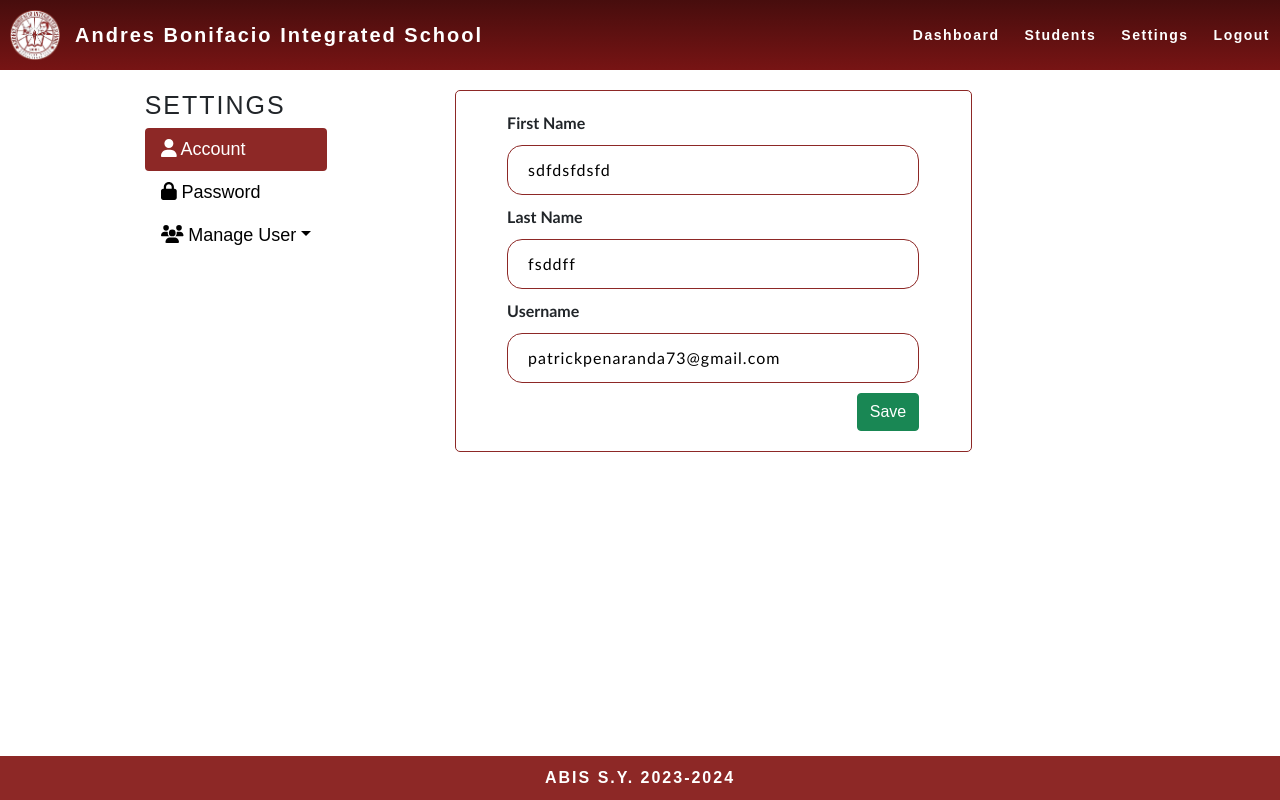
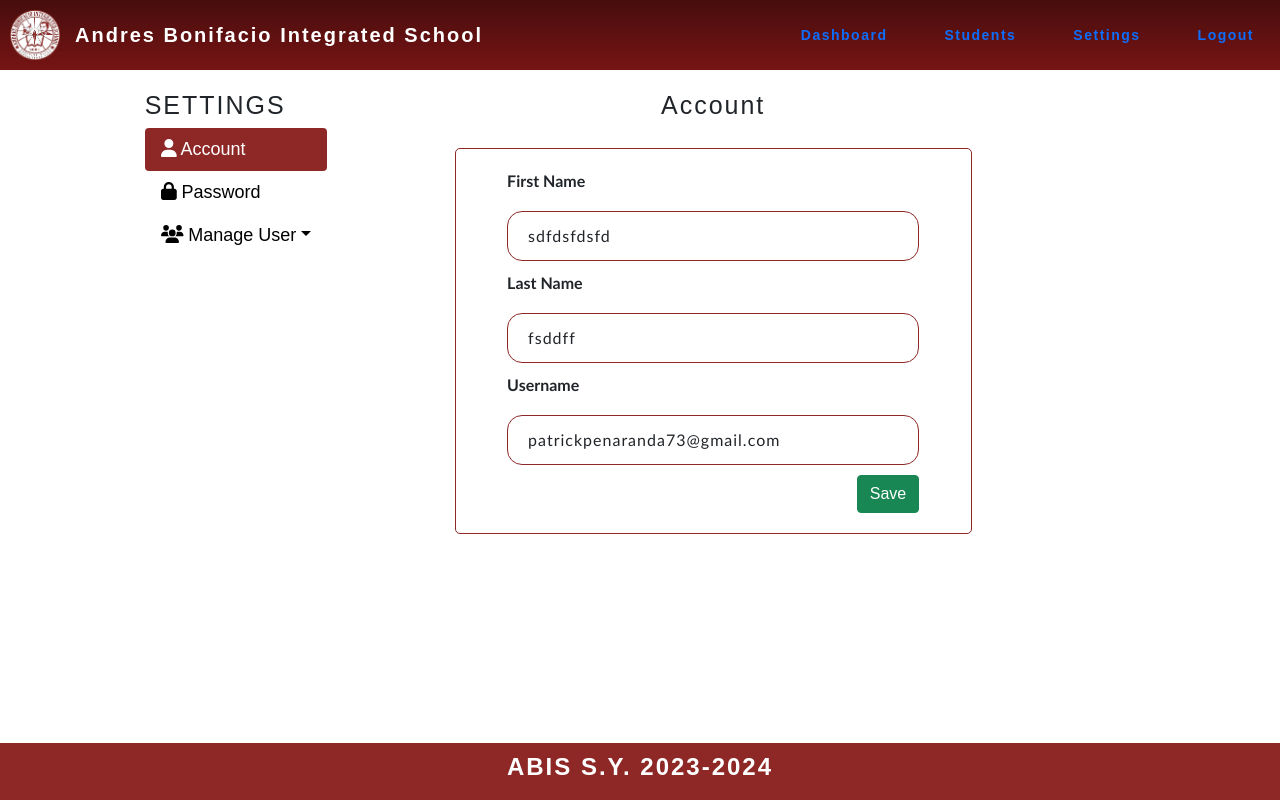
Before and after one commit to kyclmnt/Capstone1, a PHP site: page /settings.php in a window 1280 px wide. Run offline with PHP 8.4, Linux system fonts and the light colour scheme; a user stored in the database is signed in; some libraries are stand-ins or nearby versions.

Commit message:
fixed designs

```diff
--- a/OES/assets/css/footer.css
+++ b/OES/assets/css/footer.css
@@ -9,3 +9,7 @@ footer{
     justify-content: space-between;
     gap: 0.50rem;
 }
+
+.toast {
+    background-color: white !important;
+}
--- a/OES/assets/js/settings.js
+++ b/OES/assets/js/settings.js
@@ -2,6 +2,7 @@ $(document).ready(()=>{
     $("#form-container").on("submit", function(e){
         e.preventDefault();
 
+        showModal("Update Account", "Are you sure to update your account ?", ['no','yes'], "g" ,function(){
             const form = new FormData(document.getElementById("form-container"));
 
             fetch(base_url + "api/update-account.php",{
@@ -11,10 +12,12 @@ $(document).ready(()=>{
             .then(response=>response.json())
             .then(data=>{
                 const result = data.result;
-            alert(result.status);
+                showToast(result.status);
             })
             .catch(err=>{
                 console.log(err);
             })
+        });
+
     })
 })
--- a/OES/assets/js/student.js
+++ b/OES/assets/js/student.js
@@ -194,7 +194,7 @@ function toggle_id_column(element) {
 
 function delete_enrollee() {
 
-    showModal("Delete record", "Are you sure you want to delete the selected record/s ?",["no", "yes"], ()=>{
+    showModal("Delete record", "Are you sure you want to delete the selected record/s ?",["no", "yes"],"r" ,()=>{
         const form = new FormData();
         $("input[name='stud_id[]']").each(function(){
             if(this.checked) form.append(this.name, this.value);
--- a/OES/dashboard.php
+++ b/OES/dashboard.php
@@ -9,7 +9,7 @@ load_header("Dashboard", ["dashboard","header"], ["dashboard"]);
         <section id="charts">
             <div id="total-enrolles">
                 <div class="card">
-                    <h2 id="total-enrollees">
+                    <h2 id="total-enrollees" class="fw-bold">
                         --
                     </h2>
                     <h3>
--- a/OES/login.php
+++ b/OES/login.php
@@ -18,8 +18,6 @@ load_header("Login", ['login'], []);
         </h2>
     </div>
     <div id="two">
-        <div id="tab">
-        </div>
         <form action="login.php" method="POST">
             <span>
                 LOGIN HERE!
--- a/OES/settings.php
+++ b/OES/settings.php
@@ -28,20 +28,20 @@ load_header("Settings", ["main", "settings", "footer"], ["settings"]);
             </ul>
         </div>
         <div class="user-profile">
-
+            <h1>Account</h1>
             <form action="" method="post" id="form-container">
                 <input type="hidden" name="id" value="<?= $_SESSION['uid']; ?>">
                 <span>
-                    <label for="fname">First Name</label>
-                    <input type="text" placeholder="Firstname" id="fname" name="fname" value="<?php echo ($_SESSION['fname'] ?? ""); ?>">
+                    <label for="fname" class="form-label">First Name</label>
+                    <input type="text" class="form-control" placeholder="Firstname" id="fname" name="fname" value="<?php echo ($_SESSION['fname'] ?? ""); ?>">
                 </span>
                 <span>
-                    <label for="lname">Last Name</label>
-                    <input type="text" placeholder="Lastname" id="lname" name="lname" value="<?php echo ($_SESSION['lname'] ?? ""); ?>">
+                    <label for="lname" class="form-label">Last Name</label>
+                    <input type="text" class="form-control" placeholder="Lastname" id="lname" name="lname" value="<?php echo ($_SESSION['lname'] ?? ""); ?>">
                 </span>
                 <span>
-                    <label for="uname">Username</label>
-                    <input type="text" placeholder="Username" id="email" name="email" value="<?php echo ($_SESSION['email'] ?? ""); ?>">
+                    <label for="uname" class="form-label">Username</label>
+                    <input type="text" class="form-control" placeholder="Username" id="email" name="email" value="<?php echo ($_SESSION['email'] ?? ""); ?>">
                 </span>
                 <span>
                     <button type="submit" class="btn btn-success">Save</button>
--- a/OES/template/footer.php
+++ b/OES/template/footer.php
@@ -3,8 +3,8 @@ require_once "constants.php";
 function load_footer(array $js = [])
 { ?>
 
-    <footer class="flex justify-center">
-        ABIS S.Y. 2023-2024
+    <footer class="d-flex justify-center align-items-center">
+        <h4 class="fw-bold">ABIS S.Y. 2023-2024</h3>
     </footer>
     <div class="position-fixed bottom-0 end-0 p-3" style="z-index: 11">
         <div id="liveToast" class="toast" role="alert" aria-live="assertive" aria-atomic="true">
@@ -51,7 +51,7 @@ function load_footer(array $js = [])
             toast.show();
         }
 
-        function showModal(title, body, footer_content = [], callback) {
+        function showModal(title, body, footer_content = [], flag="g", callback) {
 
             $("#modal #modal-title").html('');
             $("#modal #modal-body").html('');
@@ -63,8 +63,9 @@ function load_footer(array $js = [])
             for(let content of footer_content) {
                 if(content == "close" || content == "cancel" || content == "no") $("#modal #modal-footer").append($(`<button type="button" class="btn btn-secondary" data-bs-dismiss="modal">${content}</button>`))
                 else {
-                    const btn = $(`<button type="button" class='btn btn-danger' data-bs-dismiss="modal">${content}</button>`);
+                    const btn = $(`<button type="button" data-bs-dismiss="modal">${content}</button>`);
                     btn.on("click", callback);
+                    btn.addClass(`btn btn-${ flag === "g" ? "success" : "danger"}`);
                     $("#modal #modal-footer").append(btn)
                 }
             }
--- a/OES/template/head.php
+++ b/OES/template/head.php
@@ -75,18 +75,18 @@ function load_header(String $title = "Document", Array $css = [], Array $js = []
         <img src="logo.png" alt="" style="width:50px;height:50px";>
         Andres Bonifacio Integrated School
     </div>
-    <nav>
+    <nav class="nav">
         <?php
         if(isset($_SESSION["role"])){
         ?>
-            <a href="dashboard.php">Dashboard</a>
-            <a href="student.php">Students</a>
-            <a href="settings.php">Settings</a>
-            <a href="<?=BASE_PATH;?>api/logout.php">Logout</a>
+            <a class="nav-link active" href="dashboard.php">Dashboard</a>
+            <a class="nav-link" href="student.php">Students</a>
+            <a class="nav-link" href="settings.php">Settings</a>
+            <a class="nav-link" href="<?=BASE_PATH;?>api/logout.php">Logout</a>
         <?php
         }else{
         ?>
-            <a href="login.php">Login</a>
+            <a class="nav-link" href="login.php">Login</a>
         <?php }
         ?>
     </nav>
```
Lines whose indentation alone changed are shown as unchanged.
